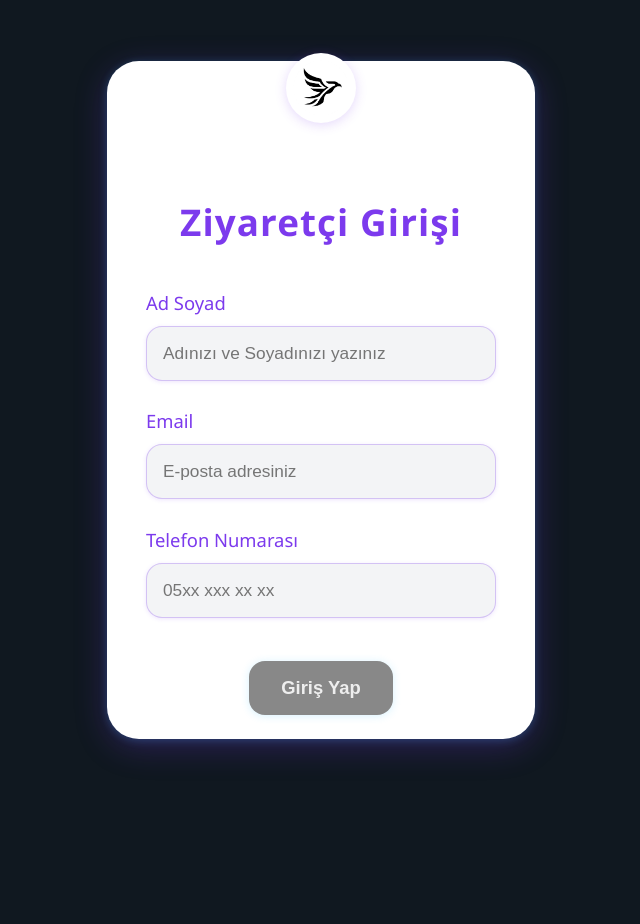
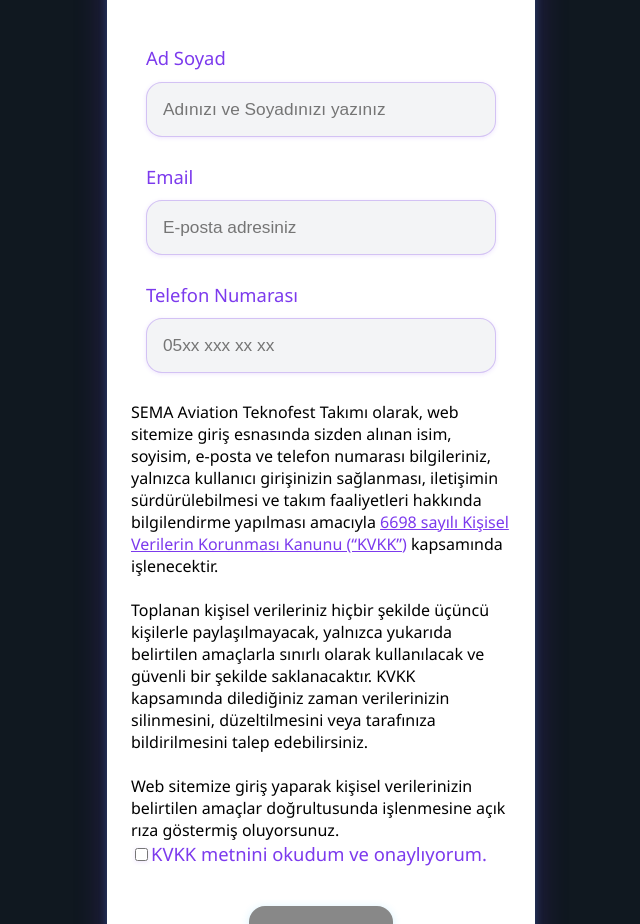
Before and after one commit to dmrfrkn/SEMA_AVIATION_WEBSITE, an Angular app in the folder SEMA_Front/: page / in a window 1280 px wide. Shown: the top 924 px of the page, without its empty margins (319-959 px from the left). Before the commit the page ends 800 px from the top, so only its background shows below. Built offline with nearby package versions, Linux system fonts and the light colour scheme.

Commit message:
KVKK added

```diff
--- a/SEMA_Front/src/app/visitor-form/visitor-form.html
+++ b/SEMA_Front/src/app/visitor-form/visitor-form.html
@@ -1,8 +1,8 @@
 <div class="form-bg">
-		<form (ngSubmit)="submitForm()" #visitorForm="ngForm" class="visitor-form">
-			<div class="form-logo">
-				<img src="assets/sema_logo.png" alt="Takım Logosu" />
-			</div>
+	<form (ngSubmit)="submitForm()" #visitorForm="ngForm" class="visitor-form">
+		<div class="form-logo">
+			<img src="assets/sema_logo.png" alt="Takım Logosu" />
+		</div>
 		<h2 class="form-title">Ziyaretçi Girişi</h2>
 		<div class="form-group">
 			<label for="name">Ad Soyad</label>
@@ -16,6 +16,17 @@
 			<label for="phone">Telefon Numarası</label>
 			<input id="phone" type="tel" [(ngModel)]="phone" name="phone" required placeholder="05xx xxx xx xx" pattern="^0[5-9]{1}[0-9]{9}$" maxlength="11" />
 		</div>
-		<button type="submit" [disabled]="!name || !email || !phone">Giriş Yap</button>
+		<div class="kvkk-box">
+					<div class="kvkk-text">
+						SEMA Aviation Teknofest Takımı olarak, web sitemize giriş esnasında sizden alınan isim, soyisim, e-posta ve telefon numarası bilgileriniz, yalnızca kullanıcı girişinizin sağlanması, iletişimin sürdürülebilmesi ve takım faaliyetleri hakkında bilgilendirme yapılması amacıyla <a href="https://www.mevzuat.gov.tr/mevzuat?MevzuatNo=6698&MevzuatTur=1&MevzuatTertip=5" target="_blank" style="color:#7c3aed;text-decoration:underline;">6698 sayılı Kişisel Verilerin Korunması Kanunu (“KVKK”)</a> kapsamında işlenecektir.<br><br>
+						Toplanan kişisel verileriniz hiçbir şekilde üçüncü kişilerle paylaşılmayacak, yalnızca yukarıda belirtilen amaçlarla sınırlı olarak kullanılacak ve güvenli bir şekilde saklanacaktır. KVKK kapsamında dilediğiniz zaman verilerinizin silinmesini, düzeltilmesini veya tarafınıza bildirilmesini talep edebilirsiniz.<br><br>
+						Web sitemize giriş yaparak kişisel verilerinizin belirtilen amaçlar doğrultusunda işlenmesine açık rıza göstermiş oluyorsunuz.
+					</div>
+			<div class="kvkk-confirm">
+				<input type="checkbox" id="kvkk" [(ngModel)]="kvkkAccepted" name="kvkkAccepted" required />
+				<label for="kvkk">KVKK metnini okudum ve onaylıyorum.</label>
+			</div>
+		</div>
+		<button type="submit" [disabled]="!name || !email || !phone || !kvkkAccepted">Giriş Yap</button>
 	</form>
 </div>
--- a/SEMA_Front/src/app/visitor-form/visitor-form.ts
+++ b/SEMA_Front/src/app/visitor-form/visitor-form.ts
@@ -12,10 +12,11 @@
 	name: string = '';
 	email: string = '';
 	phone: string = '';
+	kvkkAccepted: boolean = false;
 	@Output() formCompleted = new EventEmitter<void>();
 
 	submitForm() {
-		if (this.name && this.email && this.phone) {
+		if (this.name && this.email && this.phone && this.kvkkAccepted) {
 			this.formCompleted.emit();
 		}
 	}
--- a/SEMA_Front/src/styles.scss
+++ b/SEMA_Front/src/styles.scss
@@ -5,5 +5,5 @@
   min-height: 100vh;
   margin: 0;
   font-family: 'Segoe UI', Arial, sans-serif;
-  color: #f5f6fa !important;
+  color: #000000 !important;
 }
```
